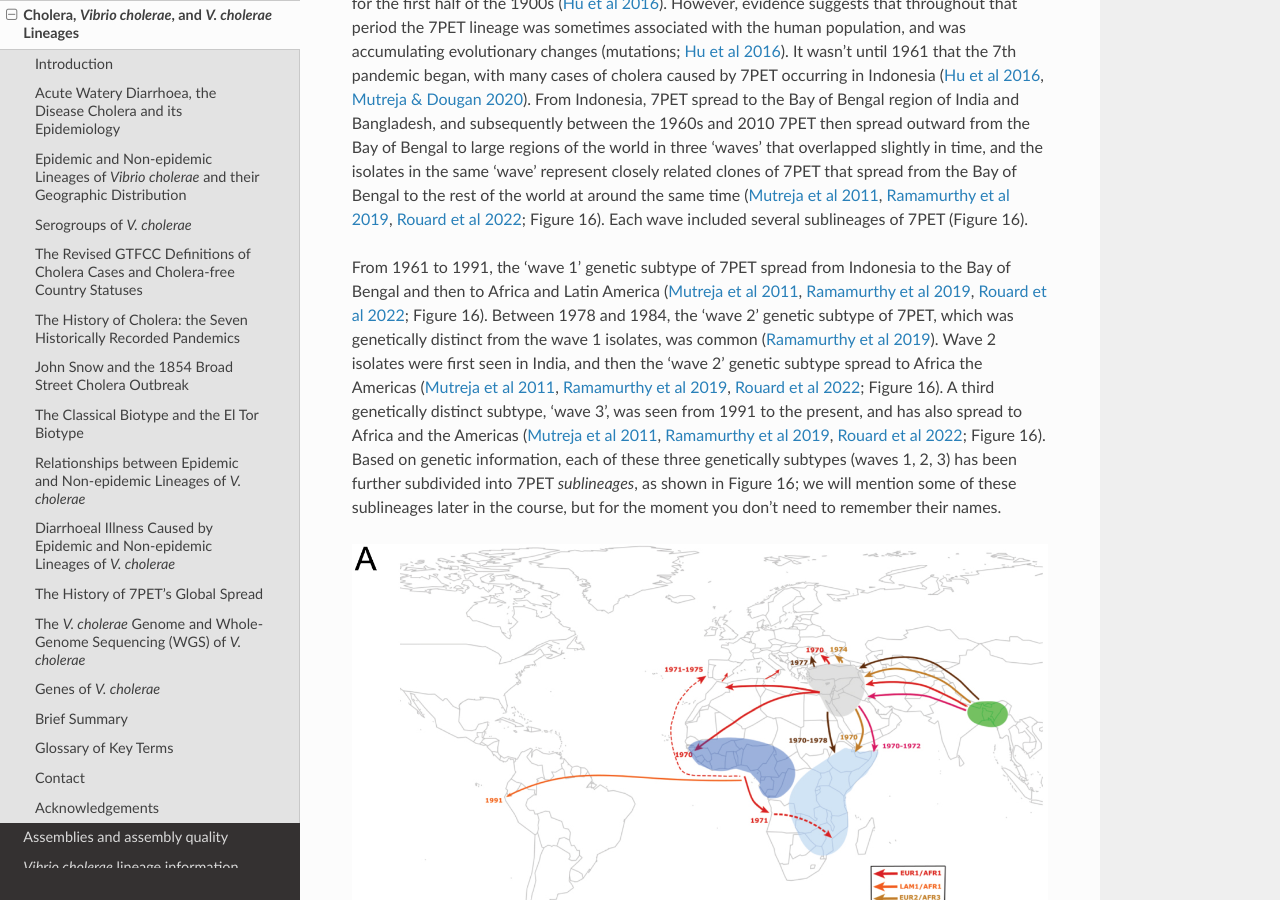
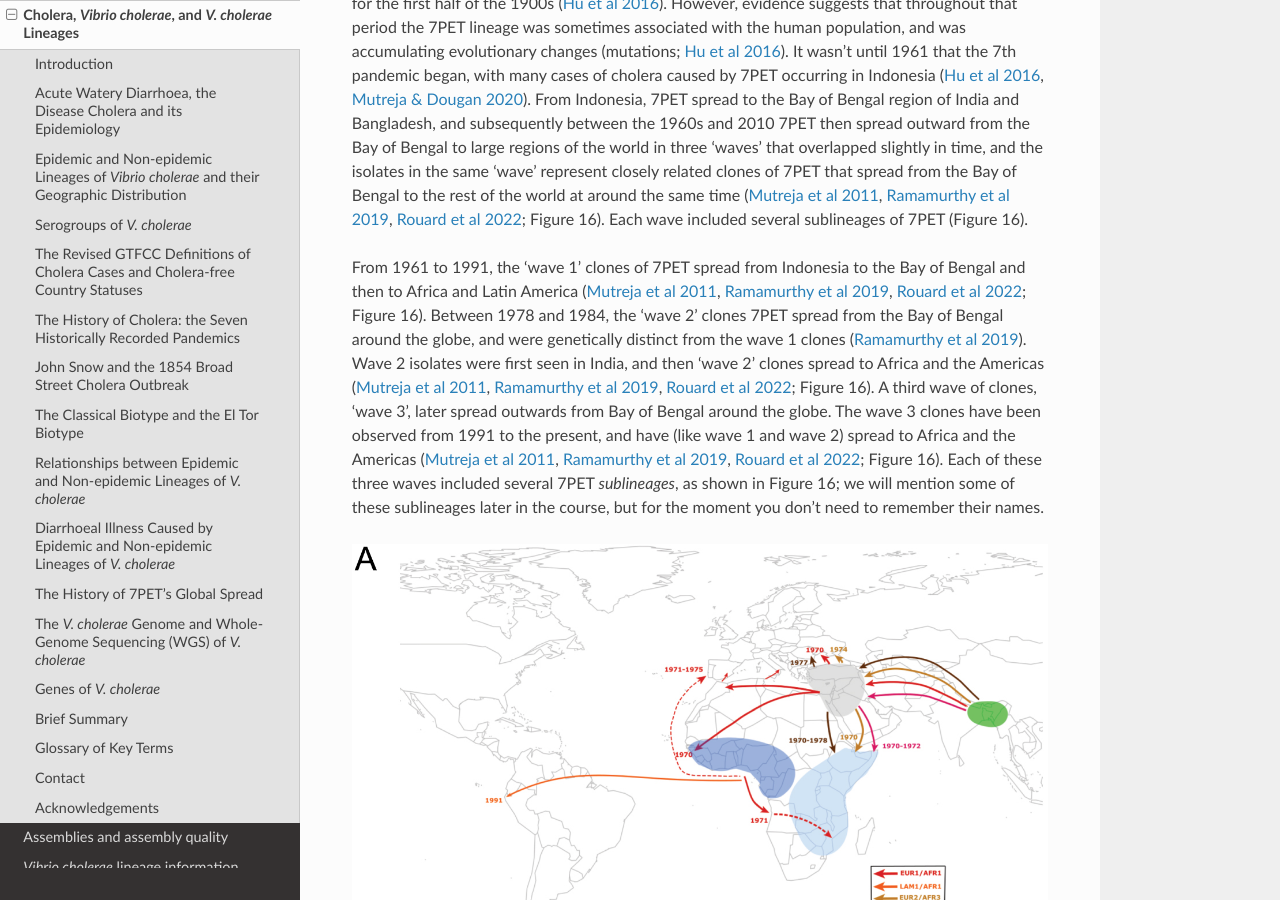
Before and after one commit to avrilcoghlan/cholerabook, a Sphinx documentation site: the page built from docs/source/vibriogenomes.rst, in a window 1280 px wide and 900 px high, scrolled down 16916 px. Built offline with Sphinx 7.4.7 and the Read the Docs theme 2.0.0, drawn with Linux system fonts in a browser that asks for light colours.

Commit message:
Update vibriogenomes.rst

```diff
--- a/docs/source/vibriogenomes.rst
+++ b/docs/source/vibriogenomes.rst
@@ -621,12 +621,14 @@ Each wave included several sublineages of 7PET (Figure 16).
 
 .. _Ramamurthy et al 2019: https://pubmed.ncbi.nlm.nih.gov/31396501/
 
-From 1961 to 1991, the 'wave 1' genetic subtype of 7PET spread from Indonesia
+From 1961 to 1991, the 'wave 1' clones of 7PET spread from Indonesia
 to the Bay of Bengal and then to Africa and Latin America (`Mutreja et al 2011`_, `Ramamurthy et al 2019`_, `Rouard et al 2022`_; Figure 16).
-Between 1978 and 1984, the 'wave 2' genetic subtype of 7PET, which was genetically distinct from the wave 1 isolates, was common (`Ramamurthy et al 2019`_). Wave 2 isolates were first
-seen in India, and then the 'wave 2' genetic subtype spread to Africa the Americas (`Mutreja et al 2011`_, `Ramamurthy et al 2019`_, `Rouard et al 2022`_; Figure 16).
-A third genetically distinct subtype, 'wave 3', was seen from 1991 to the present, and has also spread to Africa and the Americas (`Mutreja et al 2011`_, `Ramamurthy et al 2019`_, `Rouard et al 2022`_; Figure 16).
-Based on genetic information, each of these three genetically subtypes (waves 1, 2, 3) has been further subdivided into 7PET *sublineages*, as shown in Figure 16; we will mention some of these
+Between 1978 and 1984, the 'wave 2' clones 7PET spread from the Bay of Bengal around the globe,
+and were genetically distinct from the wave 1 clones (`Ramamurthy et al 2019`_). Wave 2 isolates were first
+seen in India, and then 'wave 2' clones spread to Africa and the Americas (`Mutreja et al 2011`_, `Ramamurthy et al 2019`_, `Rouard et al 2022`_; Figure 16).
+A third wave of clones, 'wave 3', later spread outwards from Bay of Bengal around the globe. The wave 3 clones have been observed from 1991 to the present, and have
+(like wave 1 and wave 2) spread to Africa and the Americas (`Mutreja et al 2011`_, `Ramamurthy et al 2019`_, `Rouard et al 2022`_; Figure 16).
+Each of these three waves included several 7PET *sublineages*, as shown in Figure 16; we will mention some of these
 sublineages later in the course, but for the moment you don't need to remember their names.
 
 .. _Mutreja et al 2011: https://pubmed.ncbi.nlm.nih.gov/21866102/
```
